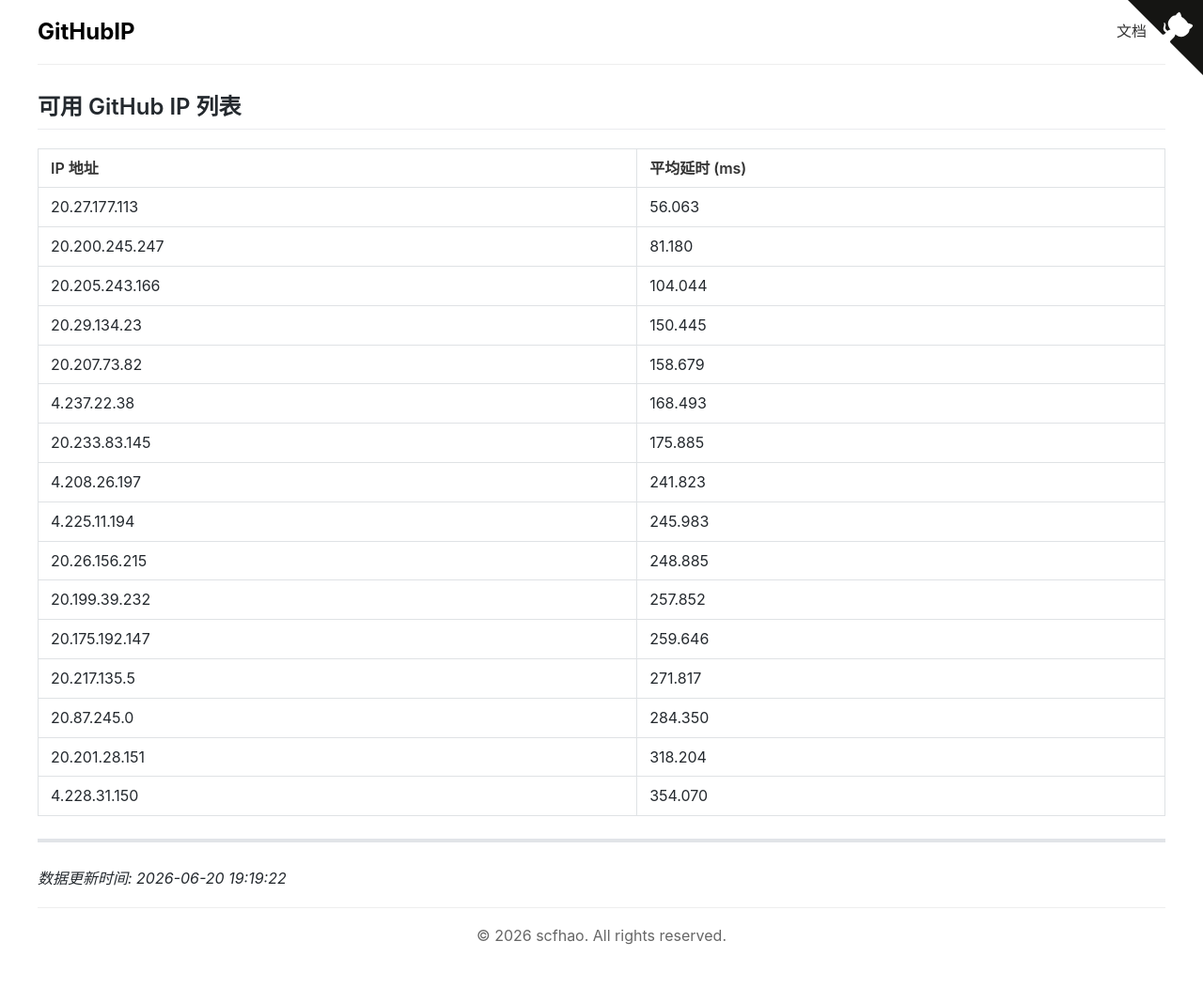
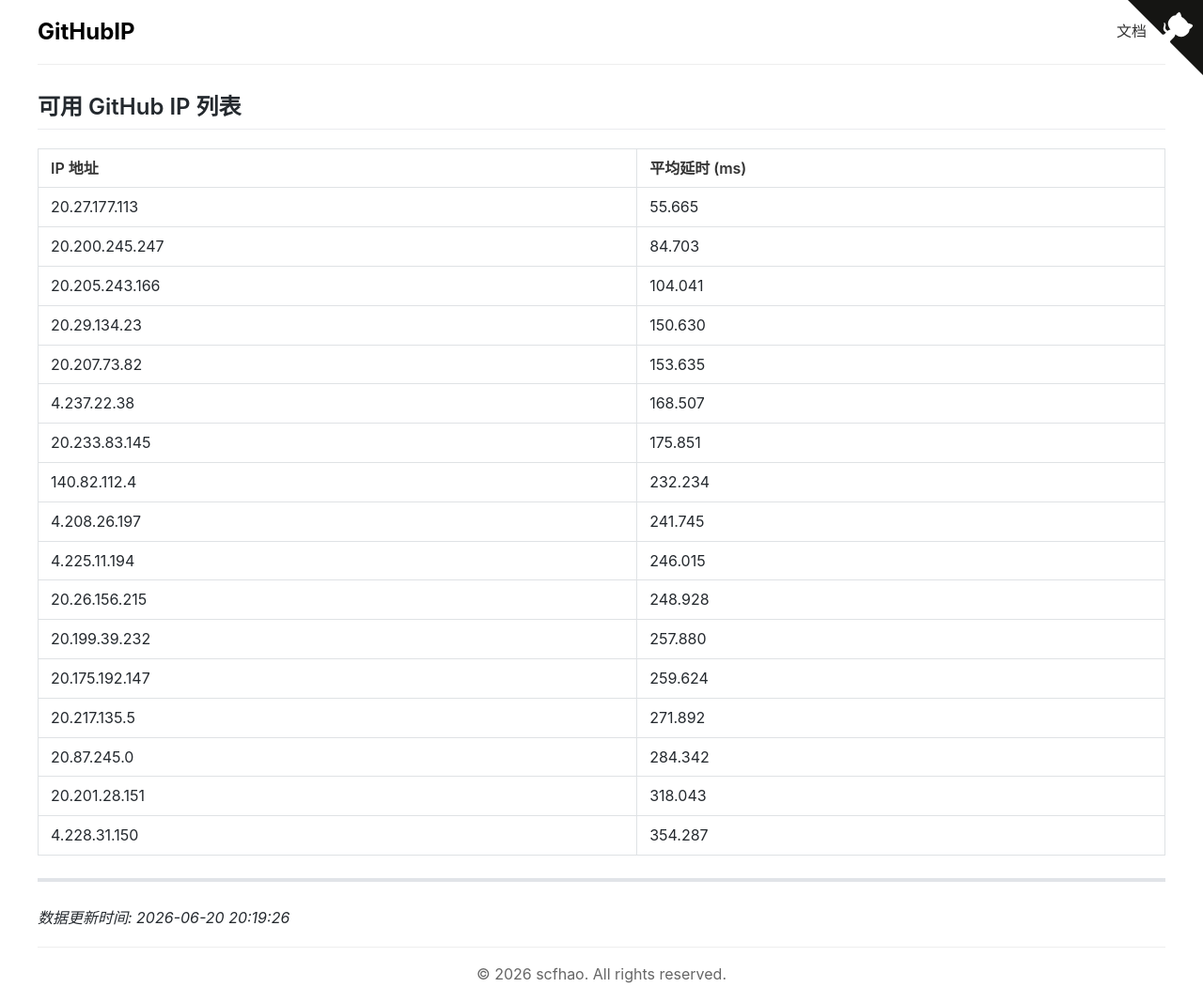
Before and after one commit to scfhao/GitHubIP, a Jekyll site: the page built from index.md, in a window 1280 px wide. Shown: the whole page at 94% size. Built offline with Jekyll 4.4.1, drawn with Linux system fonts in a browser that asks for light colours; before the commit the page ends 1026 px from its top, so only the background shows below that.

Commit message:
自动脚本执行 - 2026-06-20 20:19:26

```diff
--- a/index.md
+++ b/index.md
@@ -1,30 +1,31 @@
 ---
 layout: home
 title: GitHub IP 列表
-date: 2026-06-20 19:19:22
+date: 2026-06-20 20:19:26
 ---
 
 ## 可用 GitHub IP 列表
 
 | IP 地址 | 平均延时 (ms) |
 |---------|--------------|
-| 20.27.177.113 | 56.063 |
-| 20.200.245.247 | 81.180 |
-| 20.205.243.166 | 104.044 |
-| 20.29.134.23 | 150.445 |
-| 20.207.73.82 | 158.679 |
-| 4.237.22.38 | 168.493 |
-| 20.233.83.145 | 175.885 |
-| 4.208.26.197 | 241.823 |
-| 4.225.11.194 | 245.983 |
-| 20.26.156.215 | 248.885 |
-| 20.199.39.232 | 257.852 |
-| 20.175.192.147 | 259.646 |
-| 20.217.135.5 | 271.817 |
-| 20.87.245.0 | 284.350 |
-| 20.201.28.151 | 318.204 |
-| 4.228.31.150 | 354.070 |
+| 20.27.177.113 | 55.665 |
+| 20.200.245.247 | 84.703 |
+| 20.205.243.166 | 104.041 |
+| 20.29.134.23 | 150.630 |
+| 20.207.73.82 | 153.635 |
+| 4.237.22.38 | 168.507 |
+| 20.233.83.145 | 175.851 |
+| 140.82.112.4 | 232.234 |
+| 4.208.26.197 | 241.745 |
+| 4.225.11.194 | 246.015 |
+| 20.26.156.215 | 248.928 |
+| 20.199.39.232 | 257.880 |
+| 20.175.192.147 | 259.624 |
+| 20.217.135.5 | 271.892 |
+| 20.87.245.0 | 284.342 |
+| 20.201.28.151 | 318.043 |
+| 4.228.31.150 | 354.287 |
 
 ---
 
-*数据更新时间: 2026-06-20 19:19:22*
+*数据更新时间: 2026-06-20 20:19:26*
```
